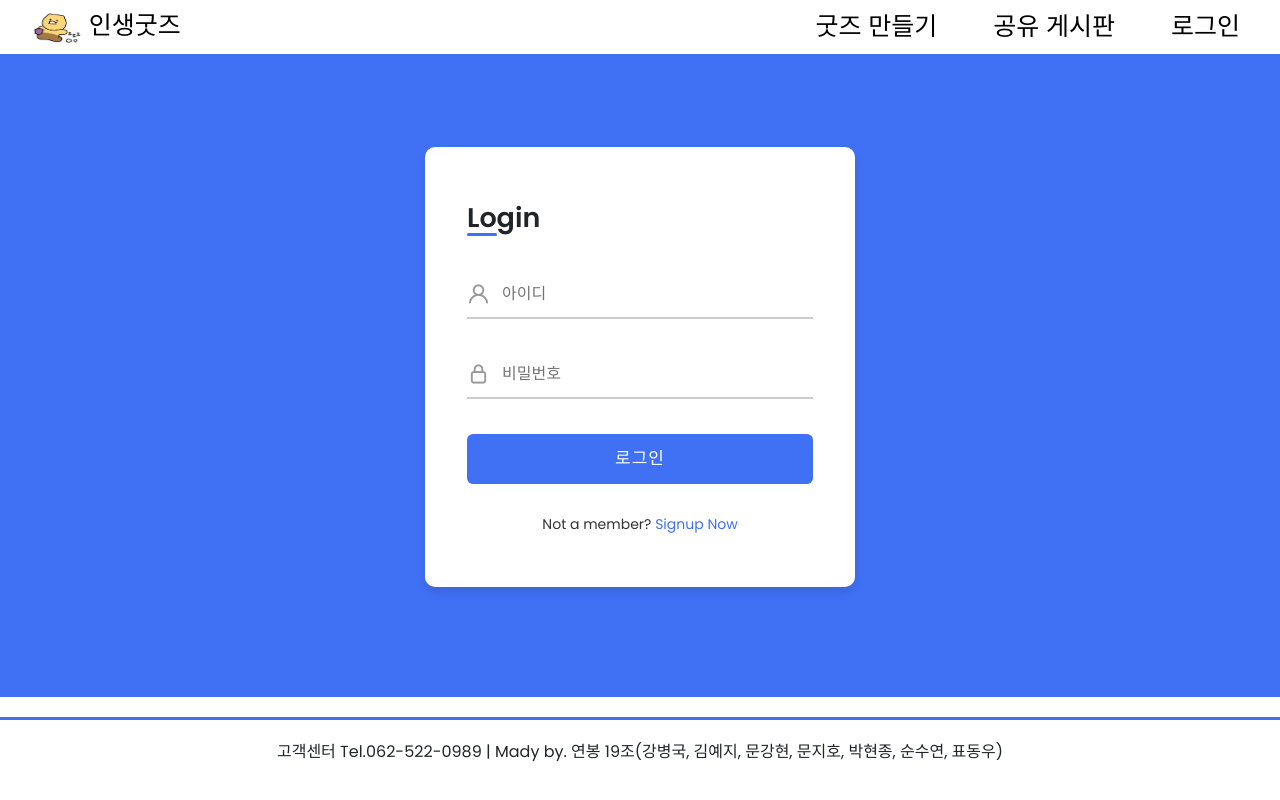
After one commit to PureKite/INSAENG_GOODS, a Django app: page /accounts/login/ in a window 1280 px wide. The commit adds this page. Run offline with Django 3.2, Linux system fonts and the light colour scheme; some libraries are stand-ins or nearby versions.

Commit message:
12-13 login, logout, signup complete

```diff
--- a/BP/accounts/forms.py
+++ b/BP/accounts/forms.py
@@ -1,17 +1,23 @@
-
-# account/forms.py
 from django import forms
 from django.contrib.auth.forms import UserCreationForm
 from django.contrib.auth import authenticate
 from accounts.models import Account
 
 # 회원 가입 폼
-class RegistrationForm(UserCreationForm):
+class SignupForm(UserCreationForm):
     email = forms.EmailField(max_length=254, help_text='Required. Add a valid email address.')
 
     class Meta:
         model = Account
-        fields = ('email', 'username', 'name', 'password1', 'password2', )
+        fields = ('username', 'name', 'nickname', 'email', 'password1', 'password2', )
+
+    def clean_username(self):
+        username = self.cleaned_data['username']
+        try:
+            account = Account.objects.get(username=username)
+        except Exception as e:
+            return username
+        raise forms.ValidationError(f"이미 사용중인 이름입니다.")
 
     def clean_email(self):
         email = self.cleaned_data['email'].lower()
@@ -19,15 +25,16 @@ class RegistrationForm(UserCreationForm):
             account = Account.objects.get(email=email)
         except Exception as e:
             return email
-        raise forms.ValidationError(f"Email {email} is already in use.")
+        raise forms.ValidationError(f"이미 사용중인 이메일입니다.")
 
-    def clean_username(self):
-        username = self.cleaned_data['username']
+    def clean_nickname(self):
+        nickname = self.cleaned_data['nickname'].lower()
         try:
-            account = Account.objects.get(username=username)
+            account = Account.objects.get(nickname=nickname)
         except Exception as e:
-            return username
-        raise forms.ValidationError(f"UserID {username} is already in use.")
+            return nickname
+        raise forms.ValidationError(f"이미 사용중인 별명입니다.")
+
 
 
 
@@ -37,11 +44,11 @@ class AccountAuthForm(forms.ModelForm):
 
     class Meta:
         model = Account
-        fields = ('email', 'password')
+        fields = ('username', 'password')
 
     def clean(self):
         if self.is_valid():
-            email = self.cleaned_data['email']
+            username = self.cleaned_data['username']
             password = self.cleaned_data['password']
-            if not authenticate(email=email, password=password):
+            if not authenticate(username=username, password=password):
                 raise forms.ValidationError("Invalid login")
--- a/BP/accounts/models.py
+++ b/BP/accounts/models.py
@@ -1,4 +1,3 @@
-
 from django.contrib.auth.models import AbstractBaseUser, BaseUserManager
 from django.db import models
 
--- /dev/null
+++ b/BP/accounts/templates/accounts/login.html
@@ -0,0 +1,50 @@
+{% extends 'base.html' %}
+{% load static %}
+{% block content %}
+<link rel="stylesheet" href="https://unicons.iconscout.com/release/v4.0.0/css/line.css">
+<link rel="stylesheet" href="{% static 'css/accounts.css' %}">
+<div class="content">
+    <div class="container">
+        <div class="forms">
+            <div class="form login">
+                <span class="title">Login</span>
+                <form method="post">
+                    {% csrf_token %}
+                    <div class="input-field">
+                        <input type="text" name="username" placeholder="아이디" required>
+                        <i class="uil uil-user icon"></i>
+                    </div>
+                    <div class="input-field">
+                        <input type="password" name="password" id="inputPassword" class="password" placeholder="비밀번호" required>
+                        <i class="uil uil-lock icon"></i>
+                    </div>
+                    <div class="input-field button">
+                        <input type="submit" value="로그인">
+                    </div>
+                    {% for field in login_form %}
+                    <p>
+                        {% for error in field.errors %}
+                            <p style="color: red">{{ error }}</p>
+                        {% endfor %}
+                    </p>
+                    {% endfor %}
+                    {% if login_form.non_field_errors %}
+                        <div style="color: red">
+                            <p>{{ login_form.non_field_errors }}</p>
+                        </div>
+
+                    {% endif %}
+                </form>
+
+                <div class="login-signup">
+                    <span class="text">Not a member?
+                        <a href="{% url 'accountsapp:signup' %}" class="text signup-link">Signup Now</a>
+                    </span>
+                </div>
+            </div>
+        </div>
+    </div>
+</div>
+
+<script src="{% static 'js/accounts.js'%}"></script>
+{% endblock %}
--- a/BP/accounts/urls.py
+++ b/BP/accounts/urls.py
@@ -1,8 +1,12 @@
 from django.urls import path
 from django.urls import path, include
-from .views import home_screen_view
-from accounts.views import register_view, login_view, logout_view
+# from .views import home_screen_view
+from accounts.views import signup_view, login_view, logout_view
+
+app_name = 'accountsapp'
 
 urlpatterns = [
-    path('signup/', )
+    path('signup/', signup_view, name='signup'),
+    path('login/', login_view, name='login'),
+    path('logout/', logout_view, name='logout'),
 ]
--- a/BP/accounts/views.py
+++ b/BP/accounts/views.py
@@ -1,40 +1,44 @@
 from django.shortcuts import render, redirect
 from django.http import HttpResponse
+from django.urls import reverse
 from django.contrib.auth import login, authenticate, logout
-from accounts.forms import RegistrationForm, AccountAuthForm
+from accounts.forms import SignupForm, AccountAuthForm
 
 
-def register_view(request, *args, **kwargs):
+def signup_view(request, *args, **kwargs):
     user = request.user
     if user.is_authenticated:
-        return HttpResponse("You are already authenticated as " + str(user.email))
+        return HttpResponse("You are already authenticated as " + str(user.username))
 
     context = {}
     if request.POST:
-        form = RegistrationForm(request.POST)
+        print('11')
+        form = SignupForm(request.POST)
         if form.is_valid():
             form.save()
-            email = form.cleaned_data.get('email').lower()
+            print(form)
+            username = form.cleaned_data.get('username').lower()
+            print(username)
             raw_password = form.cleaned_data.get('password1')
-            account = authenticate(email=email, password=raw_password)
+            account = authenticate(username=username, password=raw_password)
             login(request, account)
             # destination = kwargs.get("next")
             destination = get_redirect_if_exists(request)
             if destination: # if destination != None
                 return redirect(destination)
-            return redirect('home')
+            return redirect('goods:main')
         else:
             context['registration_form'] = form
     else:
-        form = RegistrationForm()
+        form = SignupForm()
         context['registration_form'] = form
 
-    return render(request, 'account/register.html', context)
+    return render(request, 'accounts/signup.html', context)
 
 
 def logout_view(request):
     logout(request)
-    return redirect("home")
+    return redirect("/")
 
 
 def login_view(request, *args, **kwargs):
@@ -42,26 +46,27 @@ def login_view(request, *args, **kwargs):
 
     user = request.user
     if user.is_authenticated:
-        return redirect("home")
+        return redirect("goods:main")
 
     destination = get_redirect_if_exists(request)
     if request.POST:
         form = AccountAuthForm(request.POST)
         if form.is_valid():
-            email = request.POST.get('email')
+            print('??')
+            username = request.POST.get('username')
             password = request.POST.get('password')
-            user = authenticate(email=email, password=password)
+            user = authenticate(username=username, password=password)
             if user:
                 login(request, user)
                 if destination:
                     return redirect(destination)
-                return redirect("home")
+                return redirect("goods:main")
     else:
         form = AccountAuthForm()
-
+    print('111')
     context['login_form'] = form
 
-    return render(request, "account/login.html", context)
+    return render(request, "accounts/login.html", context)
 
 
 def get_redirect_if_exists(request):
--- a/BP/goods/views.py
+++ b/BP/goods/views.py
@@ -2,4 +2,4 @@ from django.shortcuts import render
 from django.http import HttpResponse
 
 def main(request):
-    return render(request, 'goods/main.html')
+    return render(request, 'main.html')
--- /dev/null
+++ b/BP/static/css/accounts.css
@@ -0,0 +1,176 @@
+.content{
+    height: 80%;
+    display: flex;
+    align-items: center;
+    justify-content: center;
+    background-color: #4070f4;
+}
+
+.container{
+    position: relative;
+    max-width: 430px;
+    width: 100%;
+    background: #fff;
+    border-radius: 10px;
+    box-shadow: 0 5px 10px rgba(0, 0, 0, 0.1);
+    overflow: hidden;
+    margin: 0 20px;
+}
+
+.container .forms{
+    display: flex;
+    align-items: center;
+    height: 440px;
+    width: 200%;
+}
+
+
+.container .form{
+    width: 50%;
+    padding: 30px;
+    background-color: #fff;
+}
+
+.container.active .forms{
+    height: 720px;
+}
+.container .form .title{
+    position: relative;
+    font-size: 27px;
+    font-weight: 600;
+}
+
+.form .title::before{
+    content: '';
+    position: absolute;
+    left: 0;
+    bottom: 0;
+    height: 3px;
+    width: 30px;
+    background-color: #4070f4;
+    border-radius: 25px;
+}
+
+.form .input-field{
+    position: relative;
+    height: 50px;
+    width: 100%;
+    margin-top: 30px;
+}
+
+.input-field input{
+    position: absolute;
+    height: 100%;
+    width: 100%;
+    padding: 0 35px;
+    border: none;
+    outline: none;
+    font-size: 16px;
+    border-bottom: 2px solid #ccc;
+    border-top: 2px solid transparent;
+    transition: all 0.2s ease;
+}
+
+.input-field input:is(:focus, :valid){
+    border-bottom-color: #198754;
+}
+
+.input-field .id-already{
+    position: absolute;
+    top: 100%;
+    color: #f14438;
+}
+
+.input-field i{
+    position: absolute;
+    top: 50%;
+    transform: translateY(-50%);
+    color: #999;
+    font-size: 23px;
+    transition: all 0.2s ease;
+}
+
+.input-field input:is(:focus, :valid) ~ i{
+    color: #4070f4;
+}
+
+.input-field i.icon{
+    left: 0;
+}
+
+input[type="date"]::before{
+    content: attr(data-placeholder);
+    width: 100%;
+    color: #999;
+}
+
+input[type="date"]:focus::before, input[type="date"]:valid::before{
+    display: none;
+}
+
+
+/* .input-field button.duplicate-check{
+    position: absolute;
+    right: 0;
+    background-color: #4070f4;
+    border: none;
+    border-radius: 6px;
+    color: #fff;
+    cursor: pointer;
+    padding: 10px;
+} */
+
+.form .checkbox-text{
+    display: flex;
+    align-items: center;
+    justify-content: space-between;
+    margin-top: 20px;
+}
+
+.checkbox-text .checkbox-content{
+    display: flex;
+    align-items: center;
+}
+
+.checkbox-content input{
+    margin-right: 10px;
+    accent-color: #4070f4;
+}
+
+.form .text{
+    color: #333;
+    font-size: 14px;
+}
+
+.form a.text{
+    color: #4070f4;
+    text-decoration: none;
+}
+.form a:hover{
+    text-decoration: underline;
+}
+
+.form .button{
+    margin-top: 35px;
+}
+
+.form .button input{
+    border: none;
+    color: #fff;
+    font-size: 17px;
+    font-weight: 500;
+    letter-spacing: 1px;
+    border-radius: 6px;
+    background-color: #4070f4;
+    cursor: pointer;
+    transition: all 0.3s ease;
+}
+
+.input:hover{
+    background-color: #265df2;
+}
+
+.form .login-signup{
+    margin-top: 30px;
+    text-align: center;
+}
--- /dev/null
+++ b/BP/static/js/accounts.js
@@ -0,0 +1,11 @@
+const container = document.querySelector(".container"),
+signUp = document.querySelector(".signup-link"),
+login = document.querySelector(".login-link");
+
+// js code to appear signup and login form
+signUp.addEventListener("click", ( )=>{
+  container.classList.add("active");
+});
+login.addEventListener("click", ( )=>{
+  container.classList.remove("active");
+});
--- a/BP/templates/goods/base.html
+++ b/BP/templates/base.html
@@ -1,21 +1,20 @@
 {% load static %}
-<link rel="stylesheet" type="text/css" href="static/bootstrap.min.css">
-<link rel="stylesheet" type="text/css" href="static/style.css">
+<link rel="stylesheet" type="text/css" href="{% static 'css/style.css' %}">
+<link rel="stylesheet" type="text/css" href="{% static 'css/bootstrap.min.css' %}">
 <!doctype html>
 <html lang="ko">
 <head>
     <meta charset="utf-8">
     <meta name="viewport" content="width=device-width, initial-scale=1, shrink-to-fit=no">
-    <link rel="stylesheet" type="text/css" href="{% static 'bootstrap.min.css' %}">
     <title>인생굿즈</title>
 </head>
 <body>
-    <div>
-        <nav class="navbar navbar-expand-lg">
+    <div class="w-100">
+        <nav class="navbar navbar-expand-lg p-0">
             <div class="container-fluid align-self-center">
                 <ul class="navbar-nav mr-auto">
                     <a class="navbar-brand" href="#">
-                        <img src="static/img/cat.jpg" alt="" width="50" height="40">
+                        <img src="{% static 'img/cat.jpg' %}" alt="" width="50" height="40">
                         인생굿즈
                     </a>
                 </ul>
@@ -27,9 +26,15 @@
                         <li class="nav-item">
                             <a class="nav-link" href="#">공유 게시판</a>
                         </li>
+                        {% if request.user.is_authenticated %}
                         <li class="nav-item">
-                            <a class="nav-link" href="#">로그인</a>
+                            <a class="nav-link" href="{% url 'accountsapp:logout' %}">로그아웃</a>
                         </li>
+                        {% else %}
+                        <li class="nav-item">
+                            <a class="nav-link" href="{% url 'accountsapp:login' %}">로그인</a>
+                        </li>
+                        {% endif %}
                     </ul>
                 </div>
             </div>
--- a/BP/templates/goods/main.html
+++ b/BP/templates/main.html
@@ -1,4 +1,4 @@
-{% extends 'goods/base.html' %}
+{% extends 'base.html' %}
 {% block content %}
     <div class="content">
         main
```
Also changed, not shown: BP/BP/settings.py (+9 -0 lines), BP/accounts/backends.py (added, +18 -0 lines), BP/accounts/templates/accounts/signup.html (+50 -31 lines), BP/static/css/bootstrap.min.css (renamed from BP/static/bootstrap.min.css), BP/static/css/style.css (renamed from BP/static/style.css).
